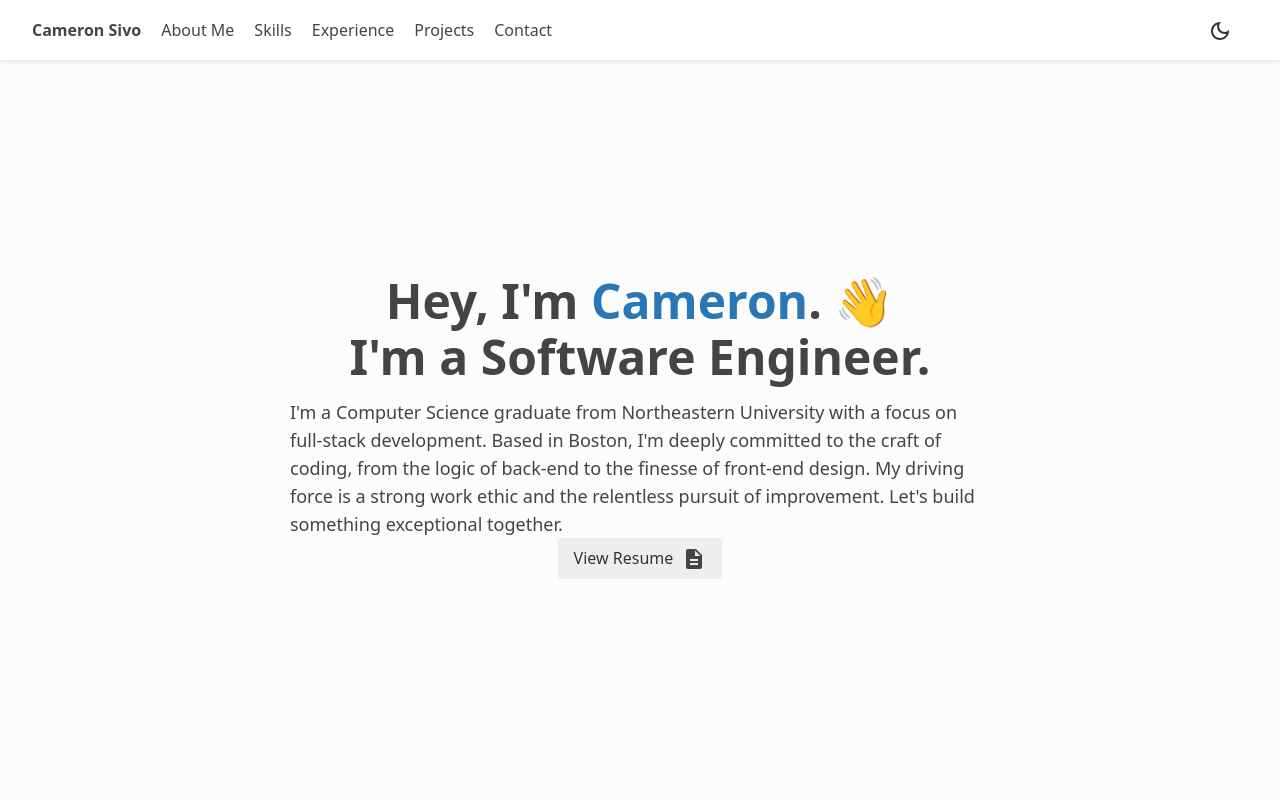
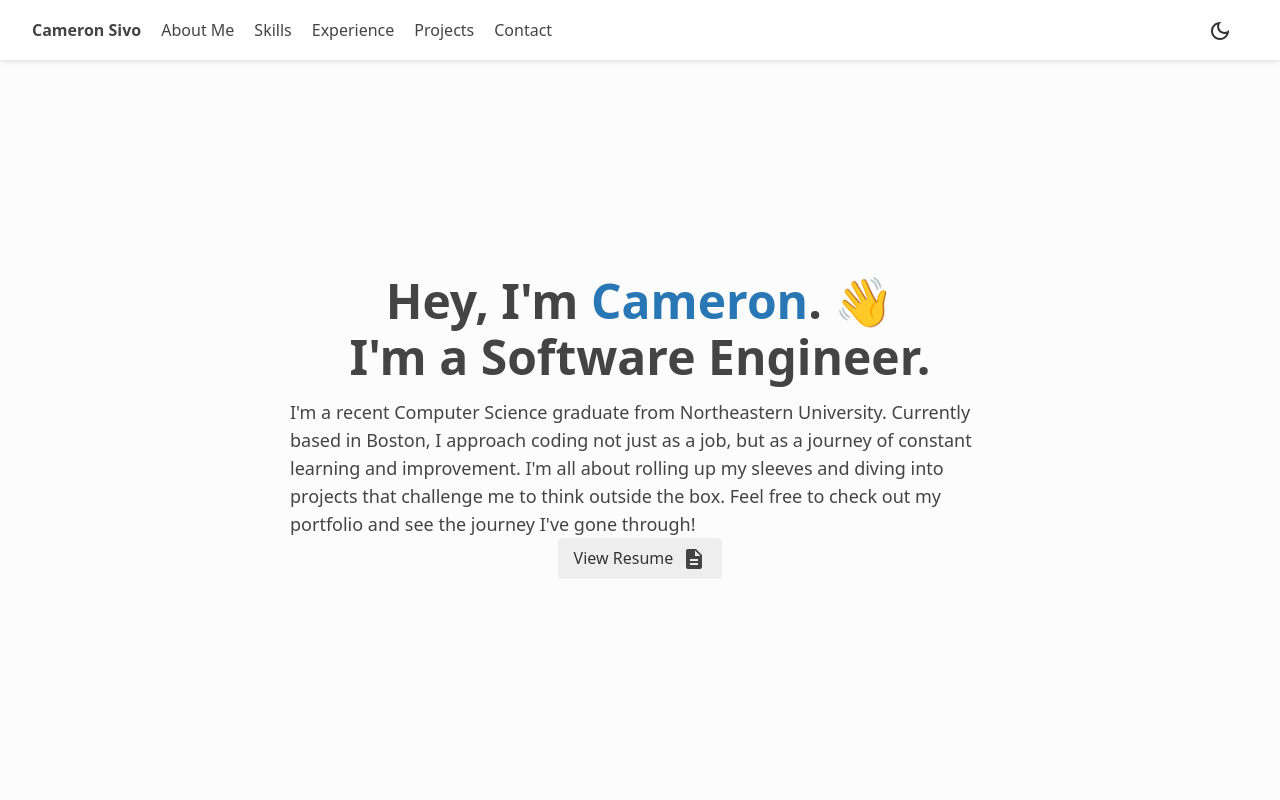
Before and after one commit to csiv23/portfolio, a Next.js app: page / in a window 1280 px wide. Shown: the top 800 px of the page. Built offline with nearby package versions, Linux system fonts and the light colour scheme.

Commit message:
Updated landing page text

```diff
--- a/components/LandingPage.tsx
+++ b/components/LandingPage.tsx
@@ -44,12 +44,12 @@ const LandingPage: FC<LandingPageProps> = ({ aboutRef }) => {
         </div>
         <div className={styles.aboutDescription}>
           <p className={`text-lg ${textClass}`}>
-            I'm a Computer Science graduate from Northeastern University with a
-            focus on full-stack development. Based in Boston, I'm deeply
-            committed to the craft of coding, from the logic of back-end to the
-            finesse of front-end design. My driving force is a strong work ethic
-            and the relentless pursuit of improvement. Let's build something
-            exceptional together.
+            I'm a recent Computer Science graduate from Northeastern University.
+            Currently based in Boston, I approach coding not just as a job, but
+            as a journey of constant learning and improvement. I'm all about
+            rolling up my sleeves and diving into projects that challenge me to
+            think outside the box. Feel free to check out my portfolio and see
+            the journey I've gone through!
           </p>
         </div>
         <a
```
